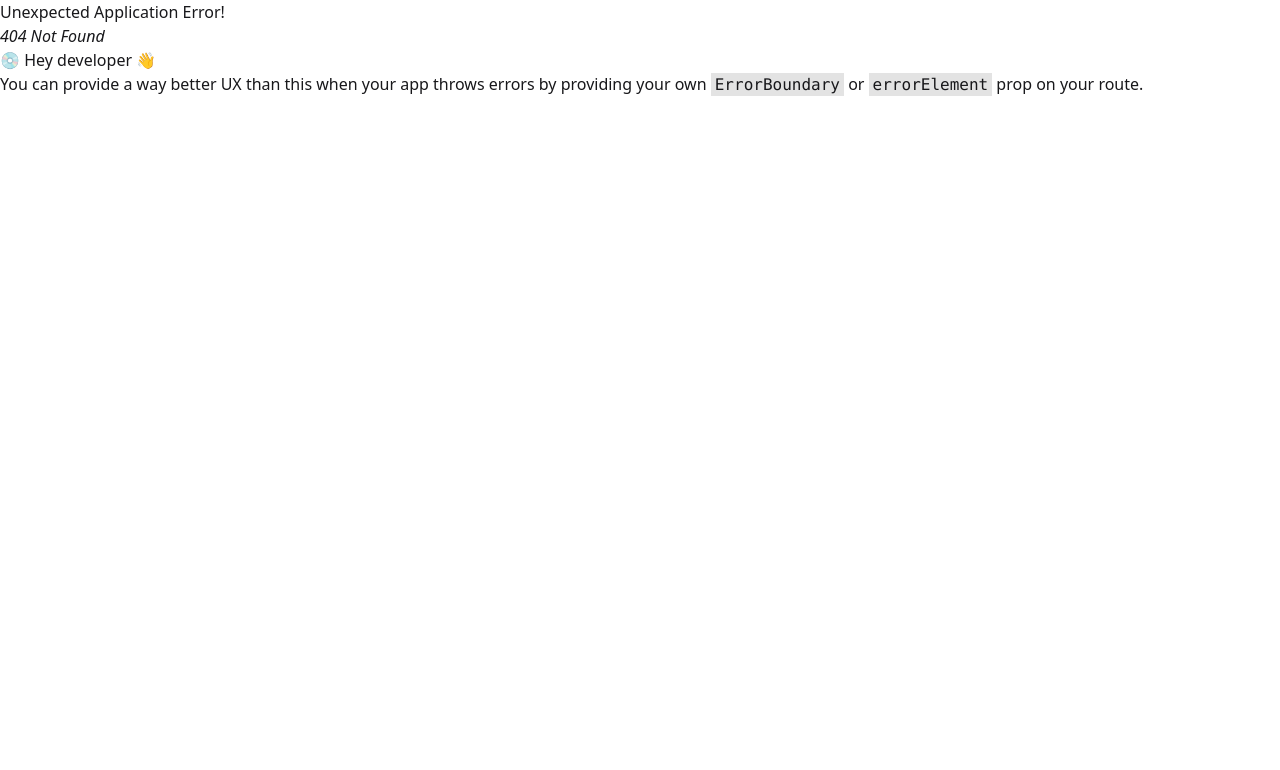
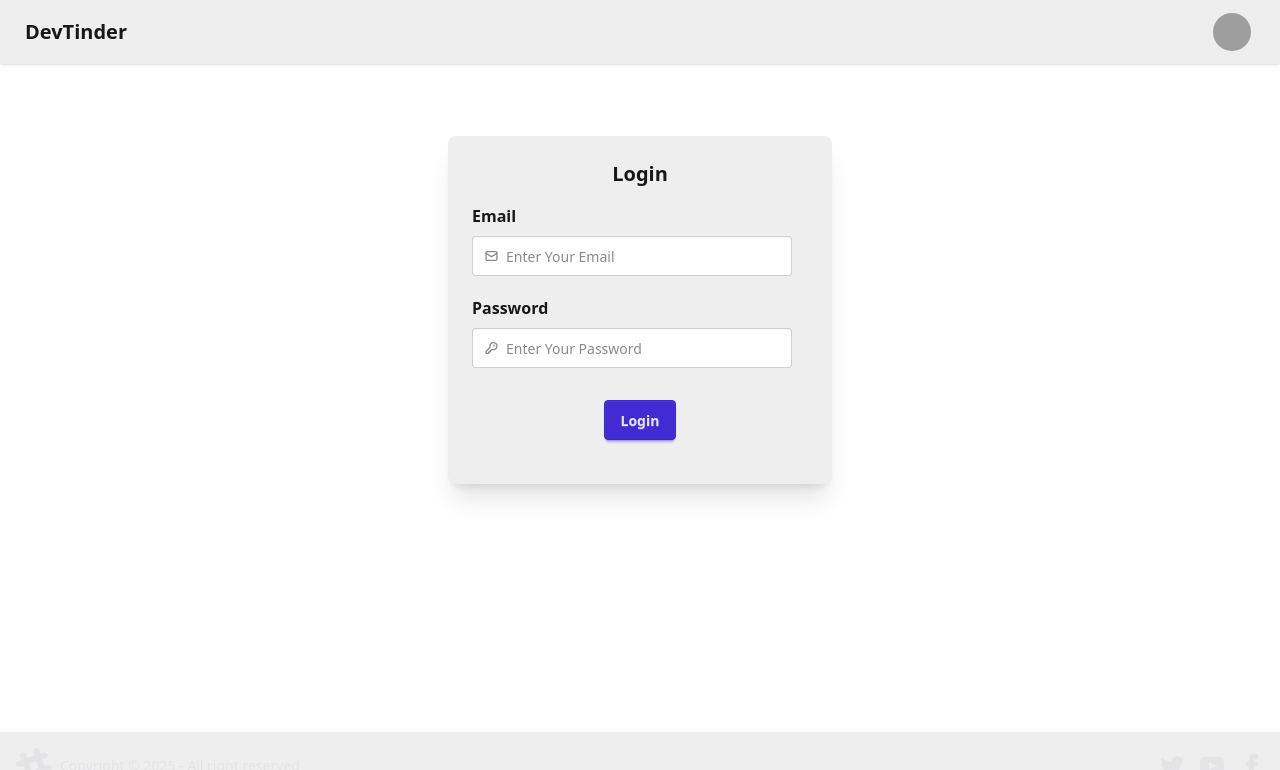
Before and after one commit to amanagrawal318/devTinder-web, a React (Vite) app: page /login in a window 1280 px wide. Before the commit this address had no page. Shown: the top 770 px of the page. Built offline with nearby package versions, Linux system fonts and the light colour scheme; grey boxes are pictures that could not be loaded.

Commit message:
Created Login Page

```diff
--- a/package.json
+++ b/package.json
@@ -11,6 +11,7 @@
   },
   "dependencies": {
     "@tailwindcss/vite": "^4.1.11",
+    "axios": "^1.10.0",
     "react": "^19.1.0",
     "react-dom": "^19.1.0",
     "react-router-dom": "^7.7.0",
--- a/src/App.tsx
+++ b/src/App.tsx
@@ -2,6 +2,7 @@ import { createBrowserRouter, RouterProvider } from "react-router-dom";
 import Layout from "./components/Layout";
 import HomePage from "./components/HomePage";
 import Profile from "./components/Profile";
+import Login from "./components/Login";
 
 function App() {
   const router = createBrowserRouter([
@@ -17,6 +18,10 @@ function App() {
           path: "profile",
           element: <Profile />,
         },
+        {
+          path: "login",
+          element: <Login />,
+        },
       ],
     },
   ]);
--- /dev/null
+++ b/src/components/Login.tsx
@@ -0,0 +1,117 @@
+/* eslint-disable @typescript-eslint/no-explicit-any */
+import React, { useState } from "react";
+import axios from "axios";
+
+const Login: React.FC = () => {
+  const [email, setEmail] = useState<string>("");
+  const [password, setPassword] = useState<string>("");
+  const [error, setError] = useState<string>("");
+
+  const HandleLogin = async () => {
+    try {
+      setError("");
+      const response = await axios.post(
+        "http://localhost:5000/auth/login",
+        {
+          email,
+          password,
+        },
+        {
+          withCredentials: true,
+        }
+      );
+      console.log(response);
+    } catch (err: any) {
+      setError(err.response.data.message);
+    }
+  };
+
+  return (
+    <div className="flex justify-center my-18">
+      <div className="card bg-base-300 w-96 shadow-xl">
+        <div className="card-body">
+          <h2 className="card-title justify-center text-xl">Login</h2>
+
+          <div className="validator-hint hidden">Enter valid email address</div>
+          <fieldset className="fieldset">
+            <legend className="fieldset-legend text-base">Email</legend>
+            <label className="input validator">
+              <svg
+                className="h-[1em] opacity-50"
+                xmlns="http://www.w3.org/2000/svg"
+                viewBox="0 0 24 24"
+              >
+                <g
+                  strokeLinejoin="round"
+                  strokeLinecap="round"
+                  strokeWidth="2.5"
+                  fill="none"
+                  stroke="currentColor"
+                >
+                  <rect width="20" height="16" x="2" y="4" rx="2"></rect>
+                  <path d="m22 7-8.97 5.7a1.94 1.94 0 0 1-2.06 0L2 7"></path>
+                </g>
+              </svg>
+              <input
+                type="email"
+                value={email}
+                onChange={(e) => setEmail(e.target.value)}
+                placeholder="Enter Your Email"
+                required
+                className="focus:outline-none focus:border-none"
+              />
+            </label>
+          </fieldset>
+          <fieldset className="fieldset">
+            <legend className="fieldset-legend text-base">Password</legend>
+            <label className="input validator">
+              <svg
+                className="h-[1em] opacity-50"
+                xmlns="http://www.w3.org/2000/svg"
+                viewBox="0 0 24 24"
+              >
+                <g
+                  strokeLinejoin="round"
+                  strokeLinecap="round"
+                  strokeWidth="2.5"
+                  fill="none"
+                  stroke="currentColor"
+                >
+                  <path d="M2.586 17.414A2 2 0 0 0 2 18.828V21a1 1 0 0 0 1 1h3a1 1 0 0 0 1-1v-1a1 1 0 0 1 1-1h1a1 1 0 0 0 1-1v-1a1 1 0 0 1 1-1h.172a2 2 0 0 0 1.414-.586l.814-.814a6.5 6.5 0 1 0-4-4z"></path>
+                  <circle
+                    cx="16.5"
+                    cy="7.5"
+                    r=".5"
+                    fill="currentColor"
+                  ></circle>
+                </g>
+              </svg>
+              <input
+                type="password"
+                value={password}
+                onChange={(e) => setPassword(e.target.value)}
+                required
+                placeholder="Enter Your Password"
+                minLength={8}
+                pattern="(?=.*\d)(?=.*[a-z])(?=.*[A-Z]).{8,}"
+                title="Must be more than 8 characters, including number, lowercase letter, uppercase letter"
+              />
+            </label>
+            <p className="validator-hint hidden">
+              Must be more than 8 characters, including atleast one number, one
+              lowercase letter, one uppercase letter and one special character
+            </p>
+          </fieldset>
+          {error && <p className="text-red-500">{error}</p>}
+          <div className="card-actions justify-center my-5">
+            <button className="btn btn-primary" onClick={HandleLogin}>
+              Login
+            </button>
+          </div>
+        </div>
+      </div>
+    </div>
+  );
+};
+
+export default Login;
```
Also changed, not shown: 1 other file (tests, documents, lock files or other folders).
